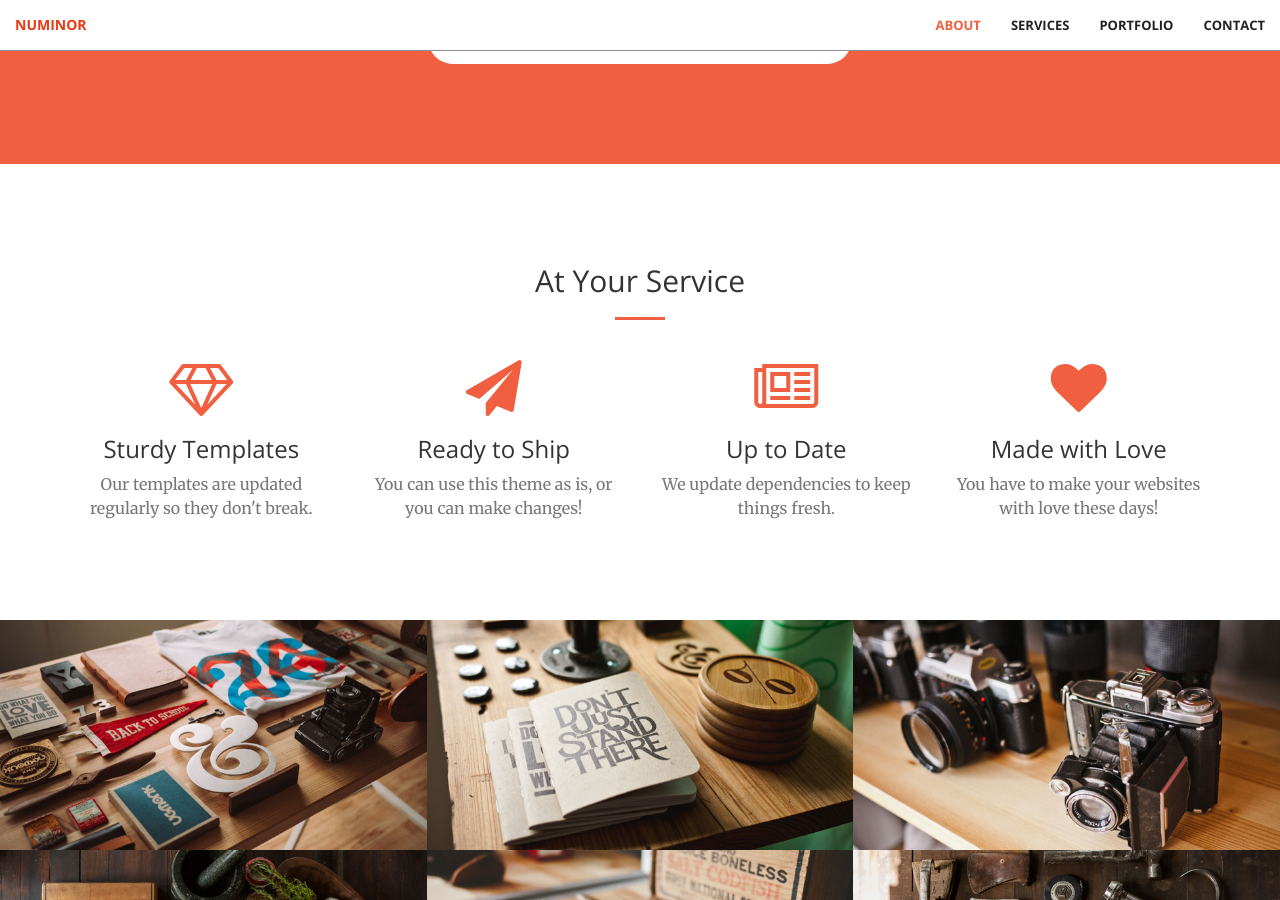
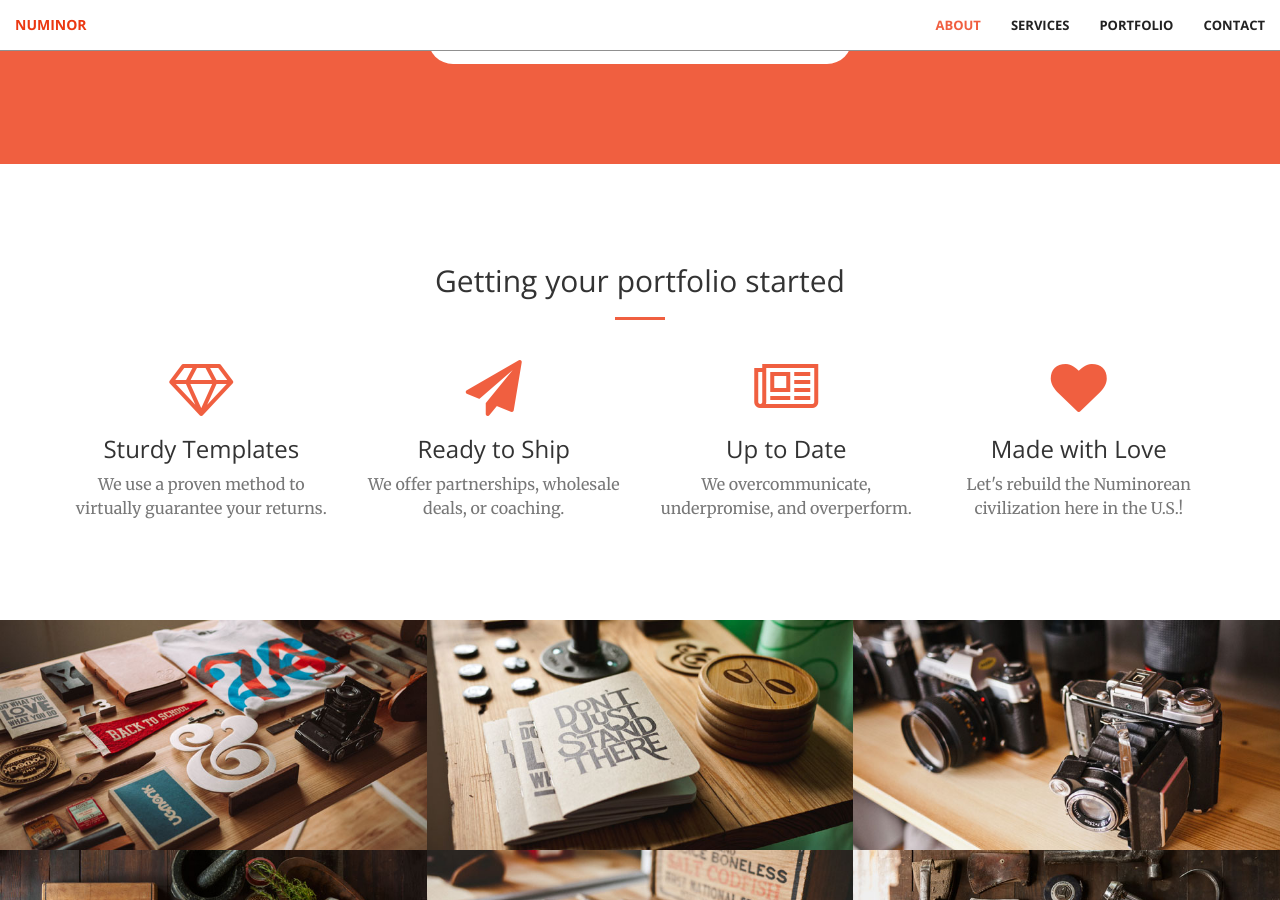
Before and after one commit to keithbuhler/numinor, a Jekyll site: the page built from index.html, in a window 1280 px wide and 900 px high, scrolled down 1130 px. Built offline with Jekyll 4.4.1, drawn with Linux system fonts in a browser that asks for light colours.

Commit message:
Update services.html

```diff
--- a/_includes/services.html
+++ b/_includes/services.html
@@ -2,7 +2,7 @@
     <div class="container">
         <div class="row">
             <div class="col-lg-12 text-center">
-                <h2 class="section-heading">At Your Service</h2>
+                <h2 class="section-heading">Getting your portfolio started</h2>
                 <hr class="primary">
             </div>
         </div>
@@ -13,28 +13,28 @@
                 <div class="service-box">
                     <i class="fa fa-4x fa-diamond wow bounceIn text-primary"></i>
                     <h3>Sturdy Templates</h3>
-                    <p class="text-muted">Our templates are updated regularly so they don't break.</p>
+                    <p class="text-muted">We use a proven method to virtually guarantee your returns.</p>
                 </div>
             </div>
             <div class="col-lg-3 col-md-6 text-center">
                 <div class="service-box">
                     <i class="fa fa-4x fa-paper-plane wow bounceIn text-primary" data-wow-delay=".1s"></i>
                     <h3>Ready to Ship</h3>
-                    <p class="text-muted">You can use this theme as is, or you can make changes!</p>
+                    <p class="text-muted">We offer partnerships, wholesale deals, or coaching.</p>
                 </div>
             </div>
             <div class="col-lg-3 col-md-6 text-center">
                 <div class="service-box">
                     <i class="fa fa-4x fa-newspaper-o wow bounceIn text-primary" data-wow-delay=".2s"></i>
                     <h3>Up to Date</h3>
-                    <p class="text-muted">We update dependencies to keep things fresh.</p>
+                    <p class="text-muted">We overcommunicate, underpromise, and overperform.</p>
                 </div>
             </div>
             <div class="col-lg-3 col-md-6 text-center">
                 <div class="service-box">
                     <i class="fa fa-4x fa-heart wow bounceIn text-primary" data-wow-delay=".3s"></i>
                     <h3>Made with Love</h3>
-                    <p class="text-muted">You have to make your websites with love these days!</p>
+                    <p class="text-muted">Let's rebuild the Numinorean civilization here in the U.S.!</p>
                 </div>
             </div>
         </div>
```
